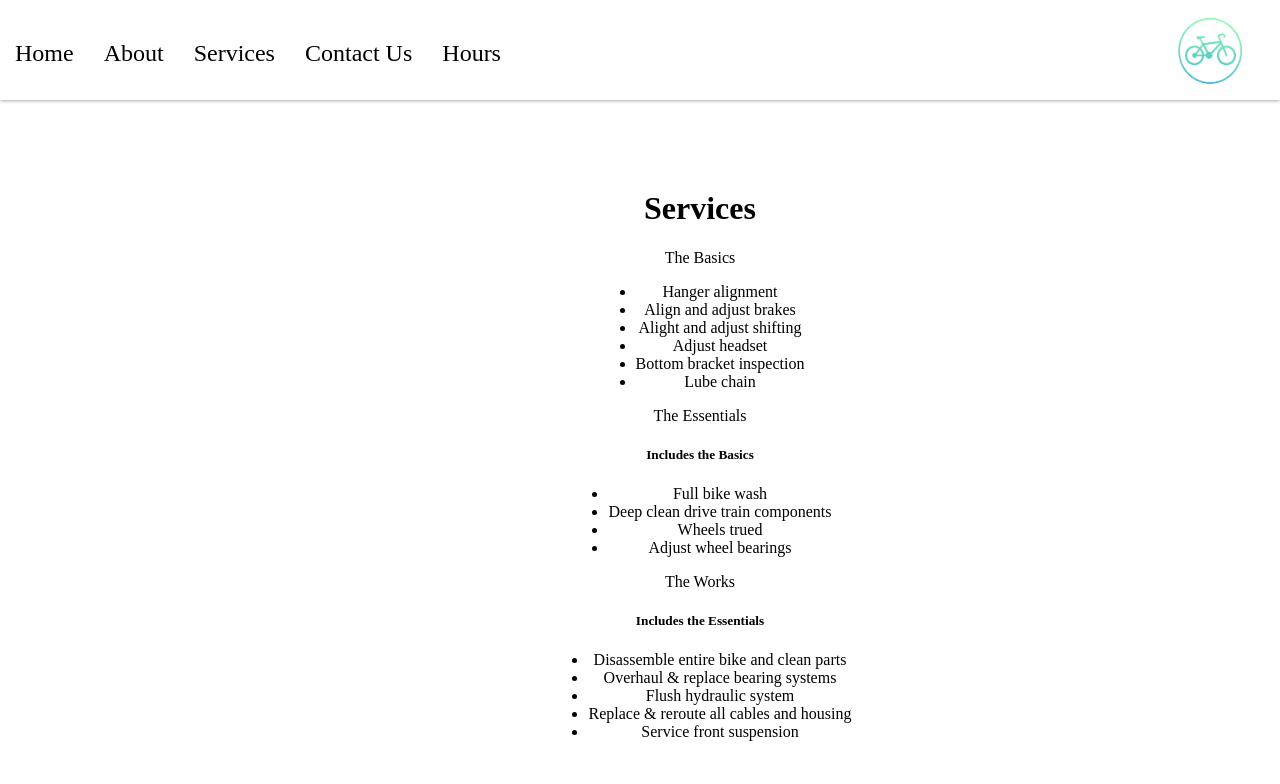
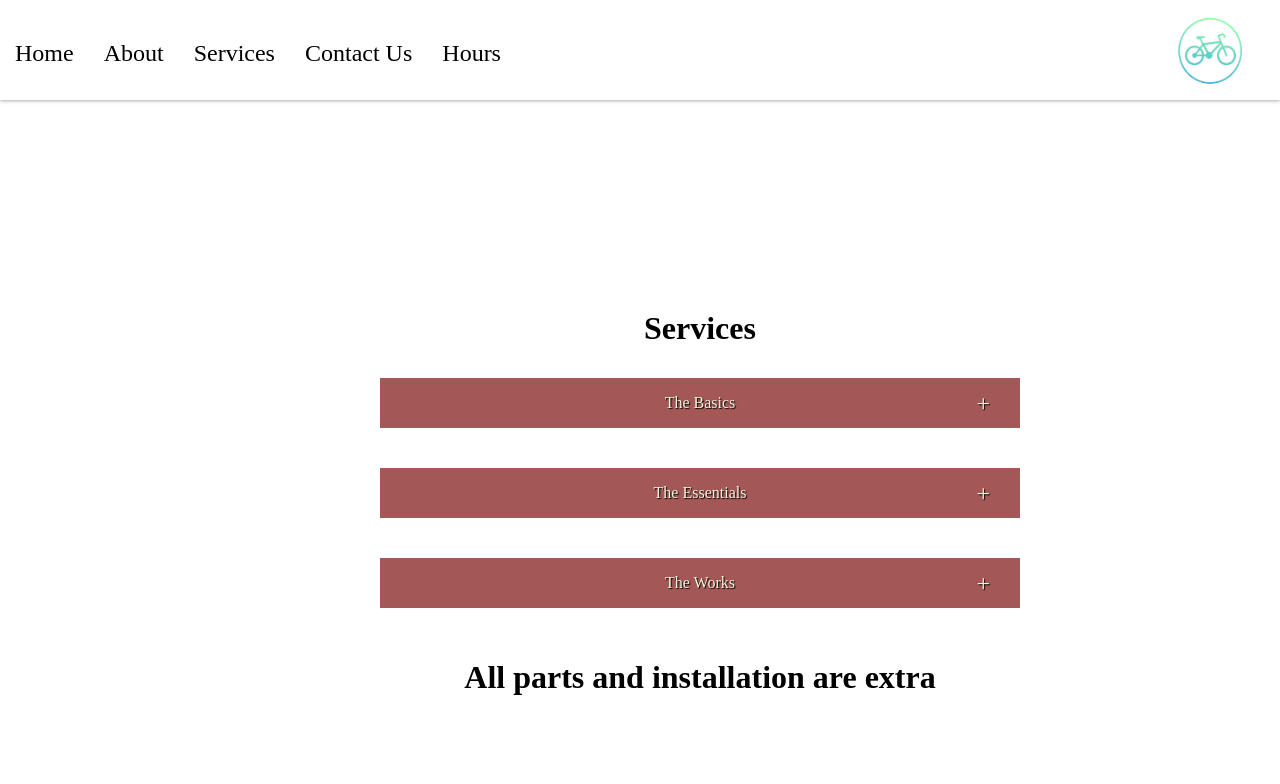
Before and after one commit to xebol/hjul-house, a React (Create React App) app: page /services in a window 1280 px wide. Shown: the top 784 px of the page. Built offline with nearby package versions, Linux system fonts and the light colour scheme.

Commit message:
set up accordion structure

```diff
--- a/src/pages/Services.css
+++ b/src/pages/Services.css
@@ -11,4 +11,45 @@
 
 .services-title {
   position: relative;
+  margin: 10px 20px;
+  display: flex;
+  align-items: center;
+  flex-direction: column;
 }
+
+.label {
+  position: relative;
+  padding: 10px;
+}
+
+.services-label {
+  position: relative;
+  display: flex;
+  align-items: center;
+  justify-content: center;
+  background-color: rgb(163, 87, 87);
+  color: beige;
+  text-shadow: 1px 1px 1px black;
+  height: 50px;
+  width: 50vw;
+  cursor: pointer;
+}
+
+.services-label::before {
+  content: '+';
+  position: absolute;
+  top: 50%;
+  right: 30px;
+  transform: translateY(-50%);
+  font-size: 1.5em;
+}
+
+.services-content {
+  position: relative;
+  padding: 10px;
+  width: 50vw;
+  height: 10px;
+  overflow: hidden;
+  transition: 0.5s;
+  overflow-y: auto;
+}
--- a/src/pages/Services.js
+++ b/src/pages/Services.js
@@ -2,11 +2,21 @@ import "./Services.css";
 
 
 function Services() {
+
+  const accordion = document.getElementsByClassName('services-content');
+
+  for (let i = 0; i < accordion.length; i++) {
+    accordion[i].addEventListener('click', () => {
+      accordion[i].classList.toggle('active');
+    });
+  }
+
+
   return (
     <div className="services-page">
       <h1>Services</h1>
       <div className="services-title">
-        <div className="services-label">The Basics        </div>
+        <div className="services-label">The Basics</div>
         <div className="services-content">
           <ul>
             <li>Hanger alignment</li>
@@ -22,7 +32,7 @@ function Services() {
       <div className="services-title">
         <div className="services-label">The Essentials</div>
         <div className="services-content">
-          <h5>Includes the Basics</h5>
+          <h5>INCLUDES THE BASICS</h5>
           <ul>
             <li>Full bike wash</li>
             <li>Deep clean drive train components</li>
@@ -36,7 +46,7 @@ function Services() {
       <div className="services-title">
         <div className="services-label">The Works</div>
         <div className="services-content">
-          <h5>Includes the Essentials</h5>
+          <h5>INCLUDES THE ESSENTIALS</h5>
           <ul>
             <li>Disassemble entire bike and clean parts </li>
             <li>Overhaul & replace bearing systems</li>
```
